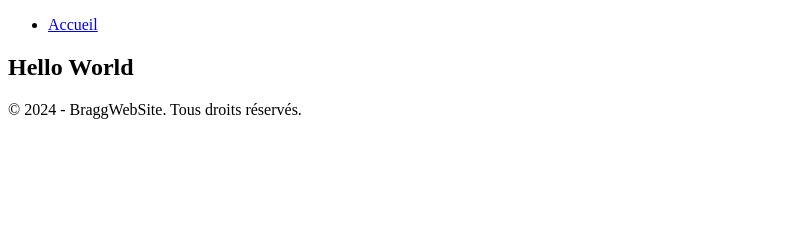
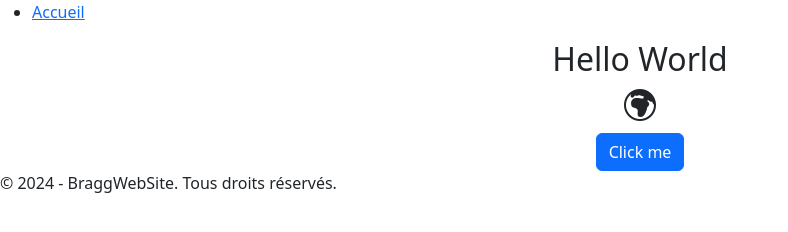
Before and after one commit to Maxime-Brochet/Bragg-Horizon, a website with bundled scripts: page index.html in a window 1280 px wide. Shown: the whole page, without its empty margins (0-788 px from the left). Built offline with nearby package versions, Linux system fonts and the light colour scheme; files whose address does not match are found by name.

Commit message:
install bootstrap

```diff
--- a/Pages/home.html
+++ b/Pages/home.html
@@ -1,3 +1,7 @@
-<section>
+<center>
   <h2>Hello World</h2>
-</section>
+
+  <h2><i class="bi bi-globe-europe-africa"></i></h2>
+
+  <button class="btn btn-primary">Click me</button>
+</center>
--- a/index.html
+++ b/index.html
@@ -3,6 +3,8 @@
   <head>
     <meta charset="UTF-8" />
     <meta name="viewport" content="width=device-width, initial-scale=1.0" />
+    <link rel="stylesheet" href="node_modules/bootstrap/dist/css/bootstrap.min.css" />
+    <link rel="stylesheet" href="node_modules/bootstrap-icons/font/bootstrap-icons.css">
     <title>Mon site</title>
   </head>
   <body>
@@ -26,5 +28,6 @@
 
     <!-- Mes scripts -->
     <script type="module" src="Router/router.js"></script>
+    <script src="node_modules/bootstrap/dist/js/bootstrap.bundle.min.js"></script>
   </body>
 </html>
--- /dev/null
+++ b/package.json
@@ -0,0 +1,6 @@
+{
+  "dependencies": {
+    "bootstrap": "^5.3.3",
+    "bootstrap-icons": "^1.11.3"
+  }
+}
```
Also changed, not shown: 2 other files.
